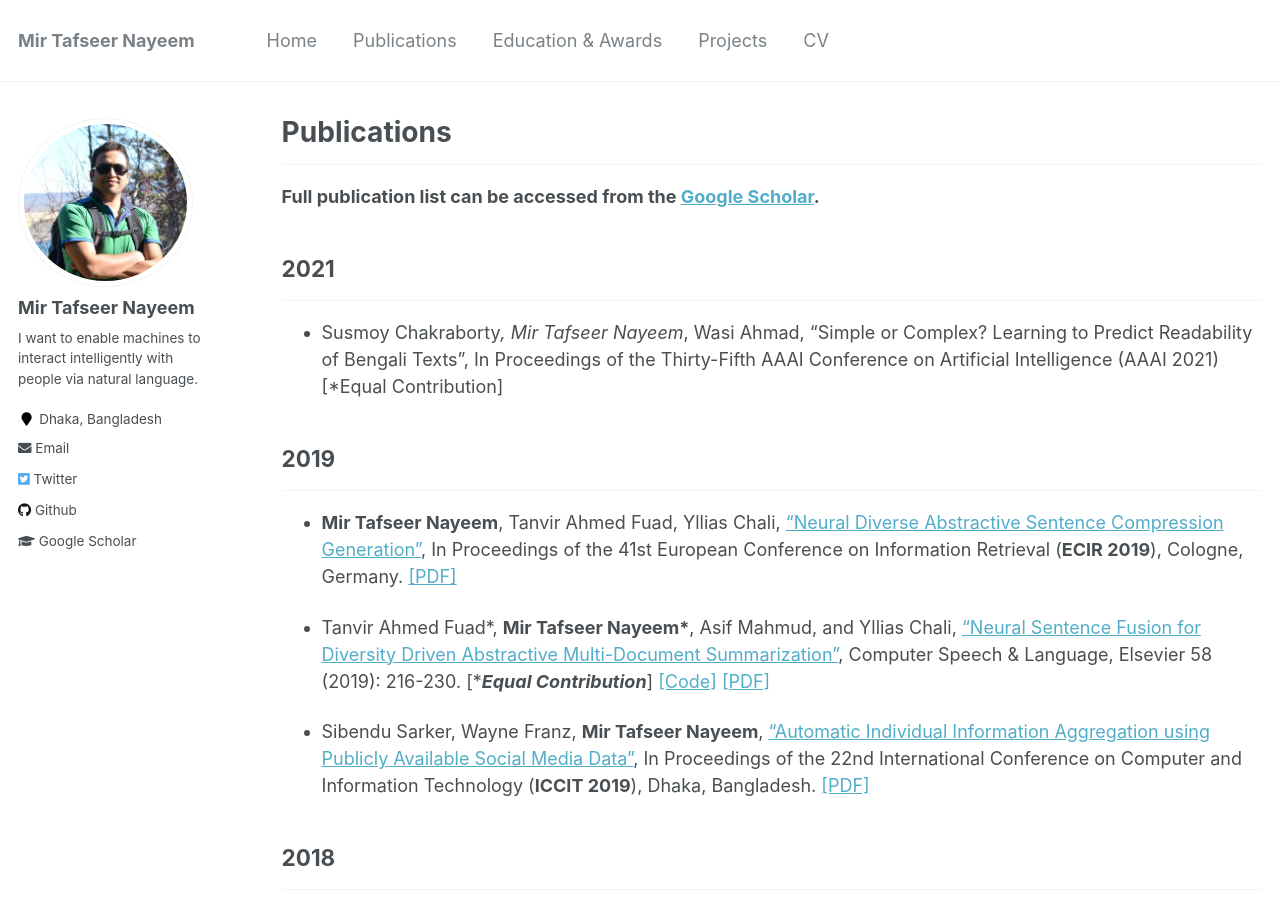
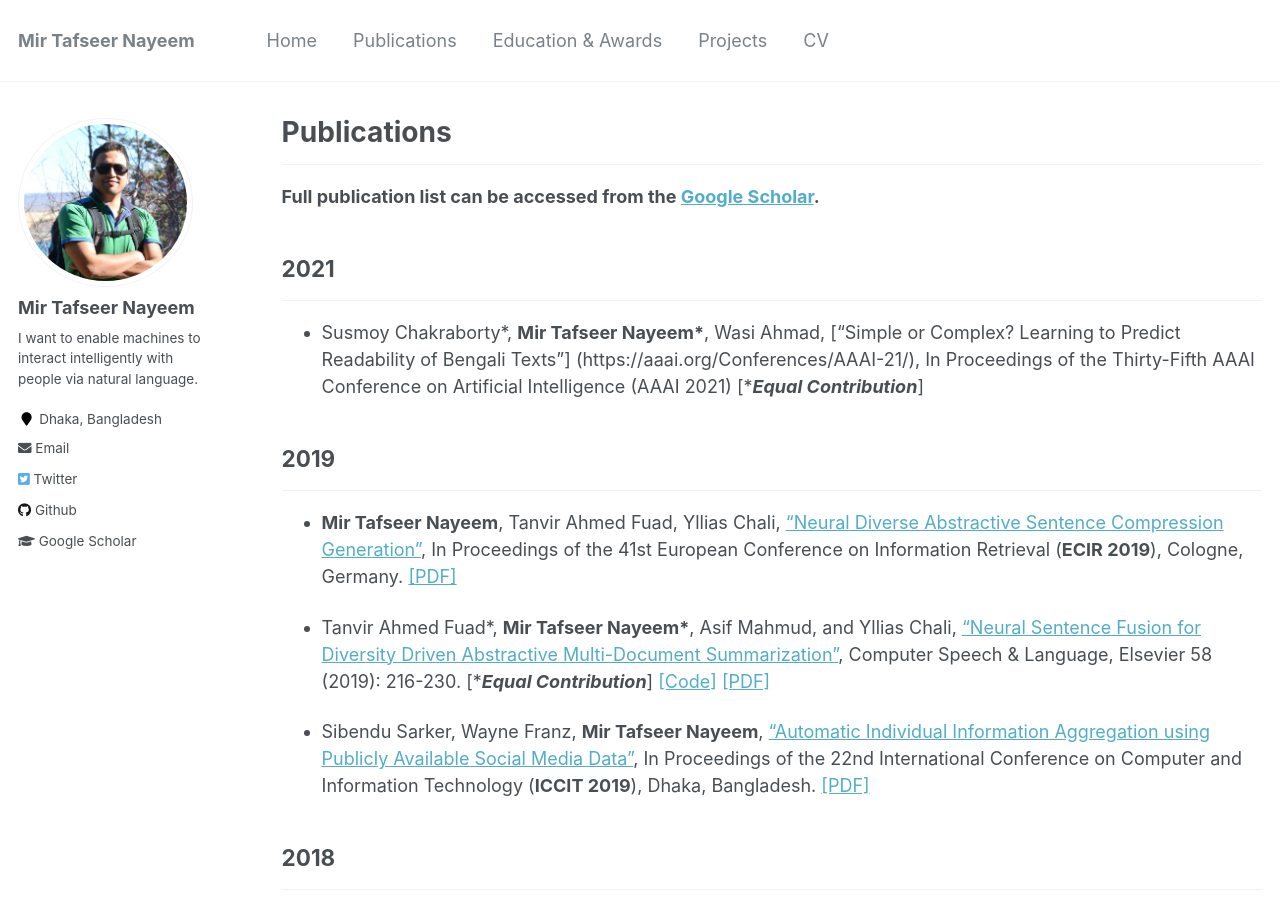
Before and after one commit to sujan-sarker/sujan-sarker.github.io, a Jekyll site: the page built from _pages/publications.md, in a window 1280 px wide and 900 px high. Built offline with Jekyll 4.4.1, drawn with Linux system fonts in a browser that asks for light colours; part of the change alters nothing that is shown.

Commit message:
Update publications.md

```diff
--- a/_pages/publications.md
+++ b/_pages/publications.md
@@ -12,7 +12,7 @@ author_profile: true
 ## 2021
 -----------
 
-* Susmoy Chakraborty*, Mir Tafseer Nayeem*, Wasi Ahmad, “Simple or Complex? Learning to Predict Readability of Bengali Texts”, In Proceedings of the Thirty-Fifth AAAI Conference on Artificial Intelligence (AAAI 2021)  [*Equal Contribution]
+* Susmoy Chakraborty\*, **Mir Tafseer Nayeem\***, Wasi Ahmad, [“Simple or Complex? Learning to Predict Readability of Bengali Texts”] (https://aaai.org/Conferences/AAAI-21/), In Proceedings of the Thirty-Fifth AAAI Conference on Artificial Intelligence (AAAI 2021) [\****Equal Contribution***]
 
 
 ## 2019
```
